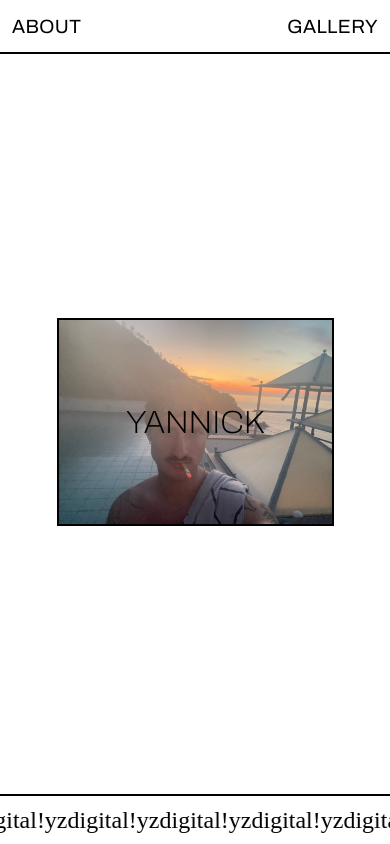
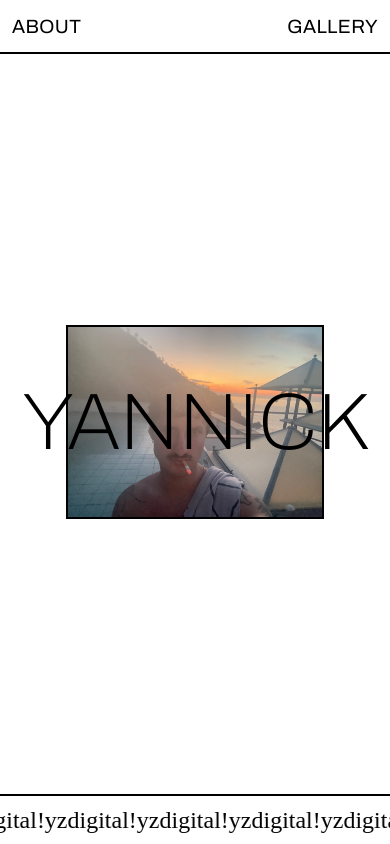
Before and after one commit to yzalokar/digital-me, an Angular app: page / in a window 390 px wide. Built offline with nearby package versions, Linux system fonts and the light colour scheme; a web font is replaced by a local one.

Commit message:
feat(homepage): changed mobile design for image/lettering

```diff
--- a/src/app/home-page/home-page.component.css
+++ b/src/app/home-page/home-page.component.css
@@ -96,11 +96,11 @@
 
 @media (max-width: 768px) {
   .home-page .heading {
-    font-size: 3rem;
+    font-size: 6rem;
   }
 
   .home-page .main-image {
-    max-width: 50vw;
+    max-width: 65vw;
   }
 
   .banner {
@@ -114,10 +114,10 @@
 
 @media (max-width: 480px) {
   .home-page .heading {
-    font-size: 2rem;
+    font-size: 5rem;
   }
   .home-page .main-image {
-    max-width: 70vw;
+    max-width: 65vw;
   }
 
   .banner {
```
